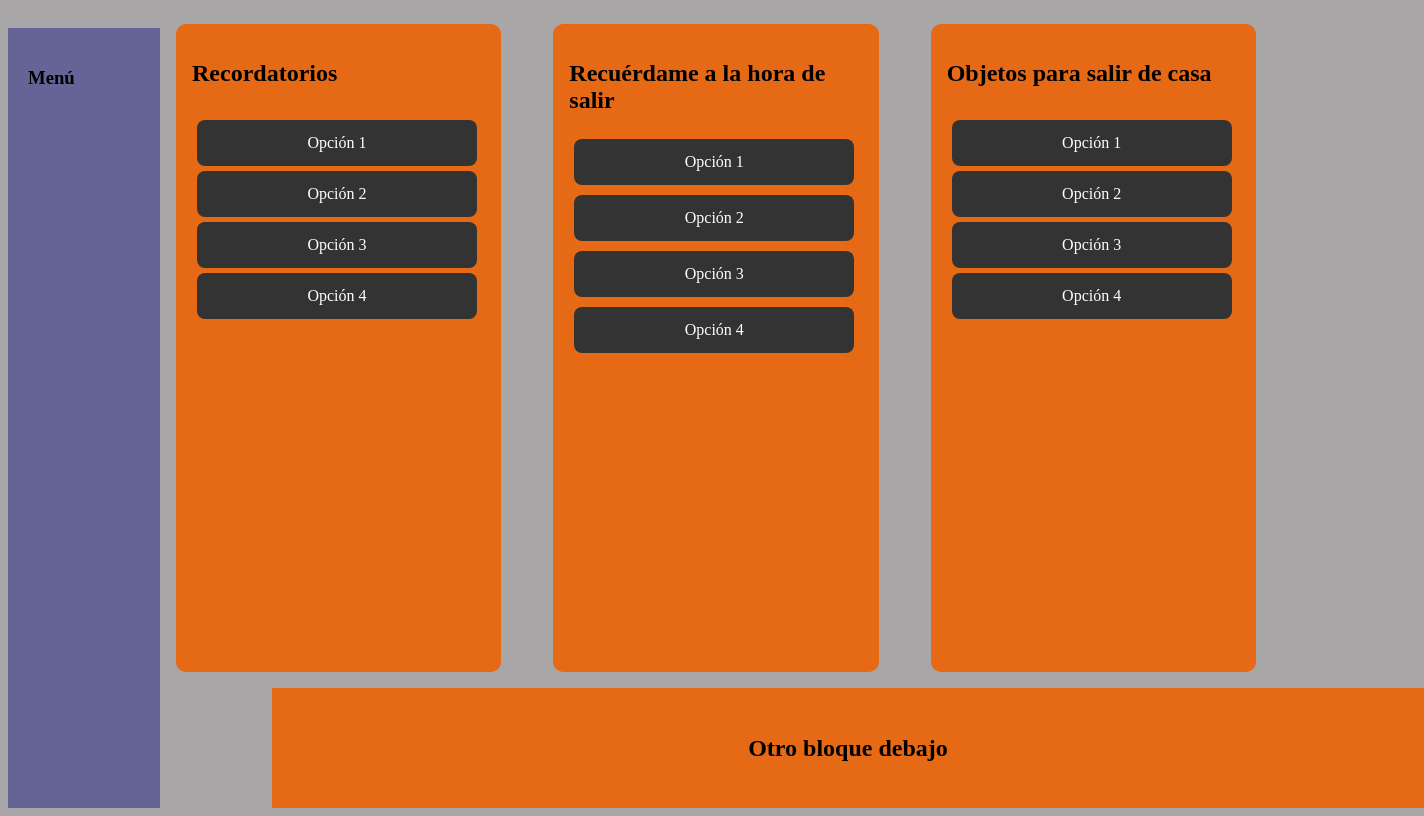
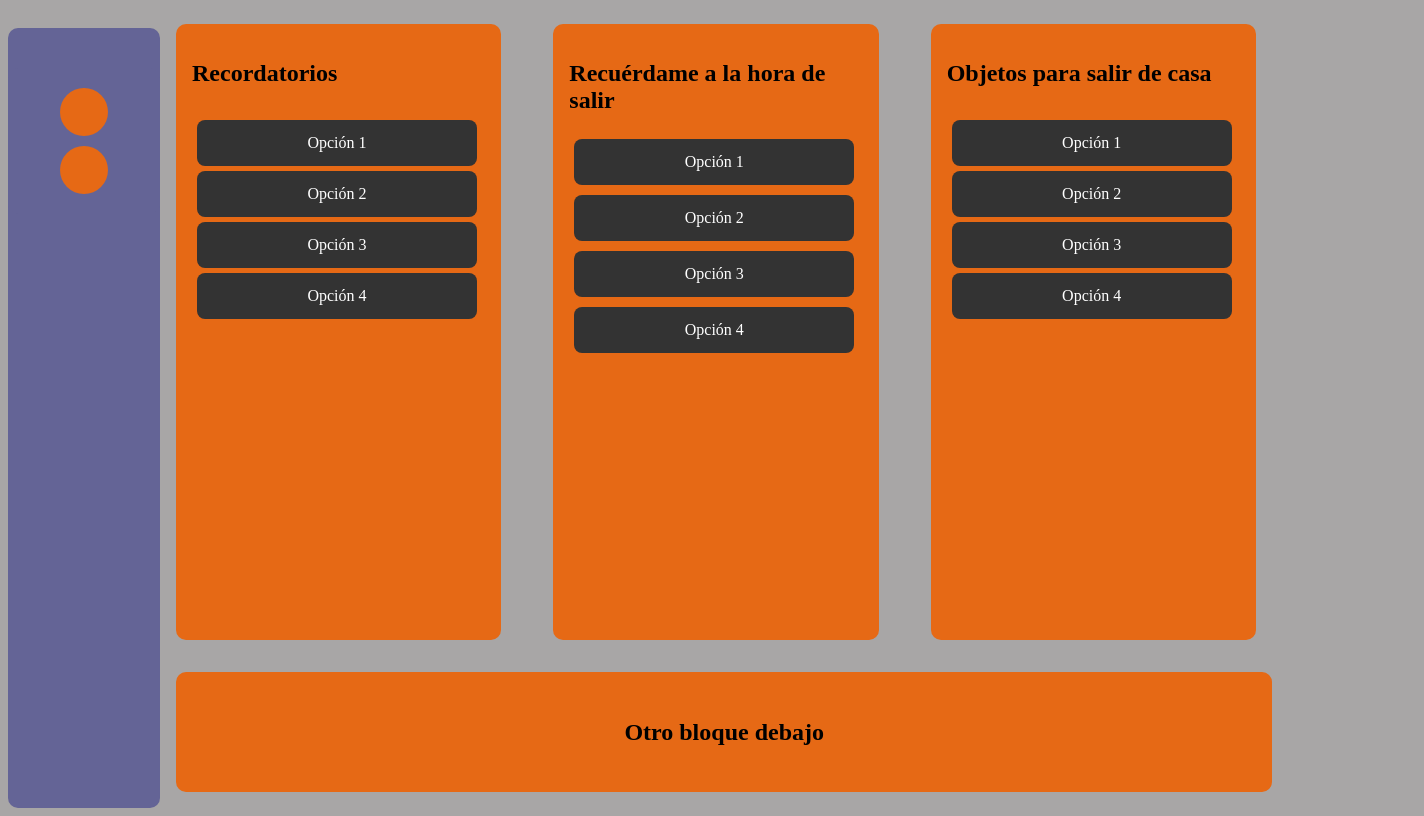
Before and after one commit to 3-TIC-ORT/proyecto-dispositivo-de-asistencia-domestica, a plain HTML site: page FrontEnd/pantalla de inicio/inicio.html in a window 1280 px wide. Shown: the whole page, 1424 px wide, since content can reach past the window. Drawn offline with Linux system fonts and the light colour scheme.

Commit message:
avance godeto en todo

```diff
--- a/FrontEnd/pantalla de inicio/inicio.css
+++ b/FrontEnd/pantalla de inicio/inicio.css
@@ -33,20 +33,34 @@ body{
 }
 
 .cajalarga {
-  width: calc(100%);
+  width: 95%;
+  max-width: 100vw;
   height: 5rem;
   background-color: rgb(230, 105, 21);
   padding: 20px;
-  margin-left: 7rem;
+  margin: 1rem;
   align-items: center;
   justify-content: center;
   display: flex;
+  border-radius: 10px;
 }
 .sidebar {
   width: 7rem;
   background-color: rgb(100, 100, 150);
   padding: 20px;
   margin-top: 20px;
+  border-radius: 10px;
+  display: flex;
+  flex-direction: column;
+  align-items: center;
+  gap: 10px;
+}
+
+.circulos{
+  width: 3rem;
+  height: 3rem;
+  background-color: rgb(230, 105, 21);
+  border-radius: 50%;
 }
 
 .layout {
--- a/FrontEnd/pantalla de inicio/inicio.html
+++ b/FrontEnd/pantalla de inicio/inicio.html
@@ -11,7 +11,10 @@
 
 
         <div class="sidebar">
-            <h3>Menú</h3>
+            <div class="sidebar">
+                <div class="circulos"></div>
+                <div class="circulos"></div>
+              </div>
         </div>
 
         <div class="contenido">
```
Also changed, not shown: FrontEnd/inicio de sesión WF/Primer Wire Frame.css (+11 -9 lines).
